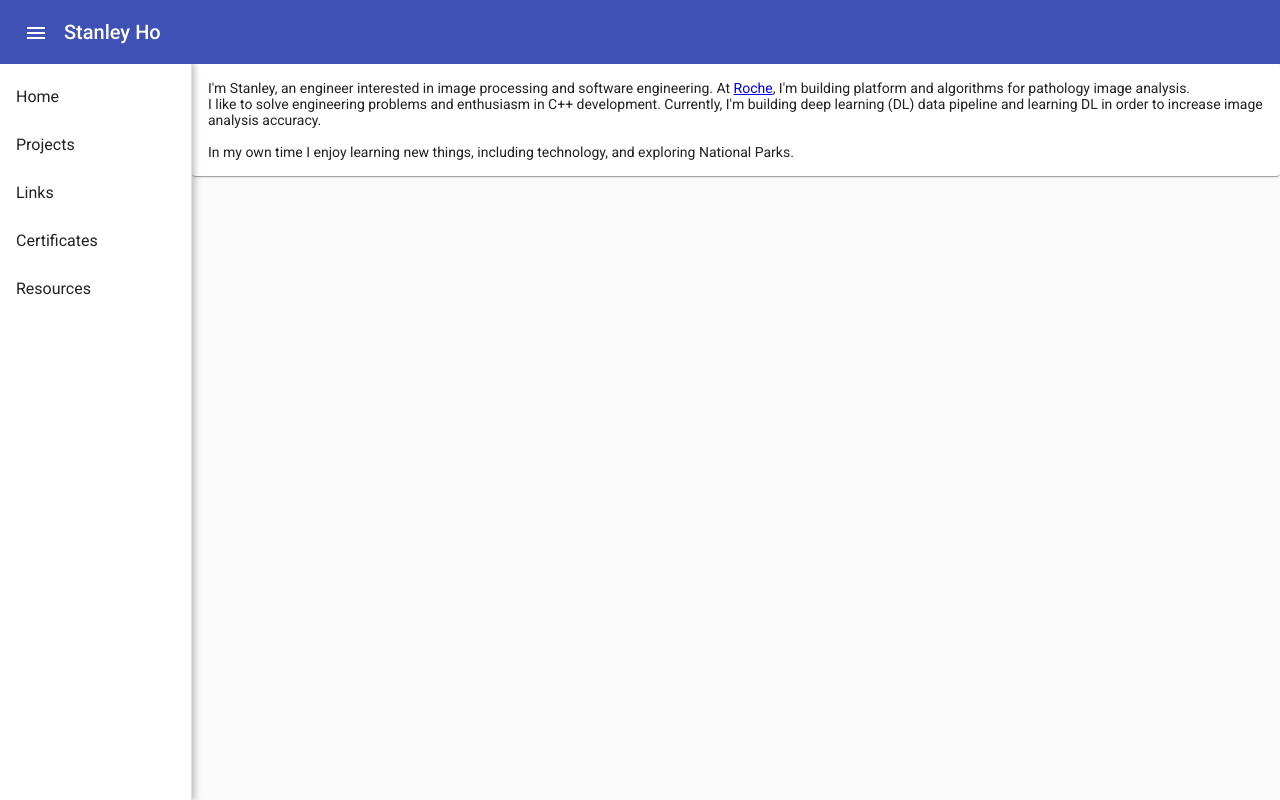
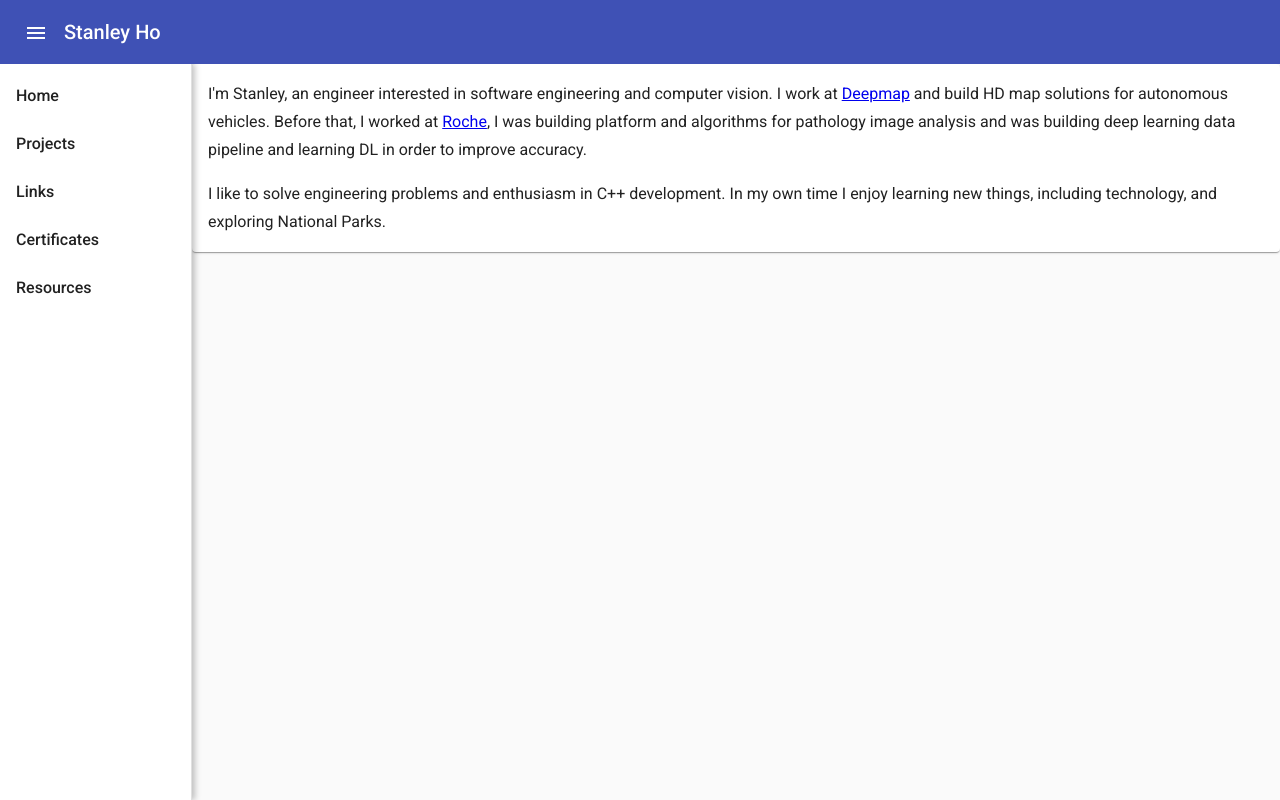
Before and after one commit to stanleyycho/my-site, an Angular app: page / in a window 1280 px wide. Built offline with nearby package versions, Linux system fonts and the light colour scheme.

Commit message:
Added font style and update bio description

```diff
--- a/src/app/biography-navigation/biography-navigation.component.css
+++ b/src/app/biography-navigation/biography-navigation.component.css
@@ -1,5 +1,9 @@
 .sidenav {
   width: 15%;
+  box-shadow: 3px 0 6px rgba(0,0,0,.24);
+}
+.is-mobile .sidenav {
+  width: 35%;
   box-shadow: 3px 0 6px rgba(0,0,0,.24);
 }
 
--- a/src/app/biography-navigation/biography-navigation.component.html
+++ b/src/app/biography-navigation/biography-navigation.component.html
@@ -3,12 +3,12 @@
     <button mat-icon-button (click)="drawer.toggle()">
       <mat-icon>menu</mat-icon>
     </button>
-    <h1 class="title-text">{{name}}</h1>
+    <h1 class="title-text mat-headline">{{name}}</h1>
   </mat-toolbar>
   <mat-sidenav-container class="sidenav-container" [style.marginTop.px]="mobileQuery.matches ? 56 : 0">
-    <mat-sidenav #drawer class="sidenav" fixedTopGap=10 [fixedInViewport]="mobileQuery.matches"
+    <mat-sidenav #drawer class="sidenav" fixedTopGap=56 [fixedInViewport]="mobileQuery.matches"
       [mode]="mobileQuery.matches ? 'over' : 'side'" [opened]="true">
-      <mat-nav-list>
+      <mat-nav-list class="mat-body-strong">
         <a mat-list-item routerLink="/">Home</a>
         <a mat-list-item routerLink="/projects">Projects</a>
         <a mat-list-item routerLink="/links">Links</a>
--- a/src/app/my-certificates/my-certificates.component.html
+++ b/src/app/my-certificates/my-certificates.component.html
@@ -2,7 +2,7 @@
   <mat-card>
     <mat-list-item *ngFor="let cert of certs">
       <mat-card-content>
-        <a href={{cert.url}}>
+        <a href={{cert.url}} class="mat-subheading-1">
           {{cert.name}} from {{cert.org}}
         </a>
       </mat-card-content>
--- a/src/app/my-home/my-home.component.html
+++ b/src/app/my-home/my-home.component.html
@@ -1,5 +1,17 @@
 <mat-card>
-    <mat-card-content>
-      <div [innerHTML]="about_me"></div>
-    </mat-card-content>
+  <mat-card-content>
+    <p class="mat-subheading-2">
+      I'm Stanley, an engineer interested in software engineering and computer vision.
+      I work at <a href="https://www.deepmap.ai/">Deepmap</a> and build HD map solutions
+      for autonomous vehicles.
+      Before that, I worked at <a href="https://www.roche.com/">Roche</a>, I was building
+      platform and algorithms for pathology image analysis and was building deep learning
+      data pipeline and learning DL in order to improve accuracy.
+    </p>
+    <p class="mat-subheading-2">
+      I like to solve engineering problems and enthusiasm in C++ development.
+      In my own time I enjoy learning new things, including technology,
+      and exploring National Parks.
+    </p>
+  </mat-card-content>
 </mat-card>
--- a/src/app/my-home/my-home.component.ts
+++ b/src/app/my-home/my-home.component.ts
@@ -7,13 +7,6 @@ import { Component, OnInit } from '@angular/core';
 })
 export class MyHomeComponent implements OnInit {
 
-  about_me = "I'm Stanley, an engineer interested in image processing and software engineering. \
-  At <a href=\"https://www.roche.com/\">Roche</a>, I'm building platform and algorithms for pathology \
-  image analysis. <br> I like to solve engineering problems and enthusiasm in C++ development. \
-  Currently, I'm building deep learning (DL) data pipeline and learning DL in order to increase \
-  image analysis accuracy. <br> <br> In my own time I enjoy learning new things, including technology, \
-  and exploring National Parks."
-
   constructor() { }
 
   ngOnInit() {
--- a/src/app/my-links/my-links.component.html
+++ b/src/app/my-links/my-links.component.html
@@ -1,8 +1,8 @@
 <mat-list>
   <mat-card>
     <mat-list-item *ngFor="let site of sites">
-            <mat-card-content>
-              <a href={{site.url}}>
+      <mat-card-content class="mat-subheading-1">
+        <a href={{site.url}} class="mat-subheading-1">
           {{site.name}}
         </a>
       </mat-card-content>
--- a/src/app/my-projects/my-projects.component.html
+++ b/src/app/my-projects/my-projects.component.html
@@ -1,11 +1,13 @@
 <mat-card *ngFor="let workExperience of workExperiences" class="container">
-  <mat-card-title>{{workExperience.companyName}}</mat-card-title>
+  <mat-card-title class="mat-headline">
+    {{workExperience.companyName}}
+  </mat-card-title>
   <mat-card *ngFor="let project of workExperience.projects" class="container">
-    <mat-card-header>
+    <mat-card-header class="mat-title">
       {{project.name}}
     </mat-card-header>
     <mat-card-content class="text-container">
-      <p>
+      <p class="mat-body">
         {{project.description}}
       </p>
     </mat-card-content>
--- a/src/app/my-resources/my-resources.component.html
+++ b/src/app/my-resources/my-resources.component.html
@@ -4,9 +4,11 @@
       <mat-card-subtitle>These are resources I found useful</mat-card-subtitle>
       <mat-list-item *ngFor="let resource of learningMaterial.resources">
         <mat-card-content>
+          <p class="mat-subheading-1">
             {{resource.name}}
+          </p>
           <mat-divider [vertical]="true"></mat-divider>
-              <a href={{resource.url}}>
+          <a href={{resource.url}} class="mat-body">
             {{resource.url}}
           </a>
         </mat-card-content>
```
Also changed, not shown: 1 other file (tests, documents, lock files or other folders). Lines whose indentation alone changed are shown as unchanged.
